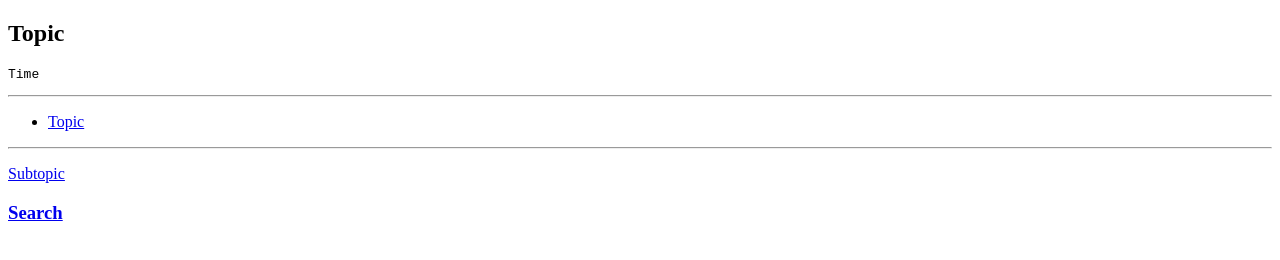
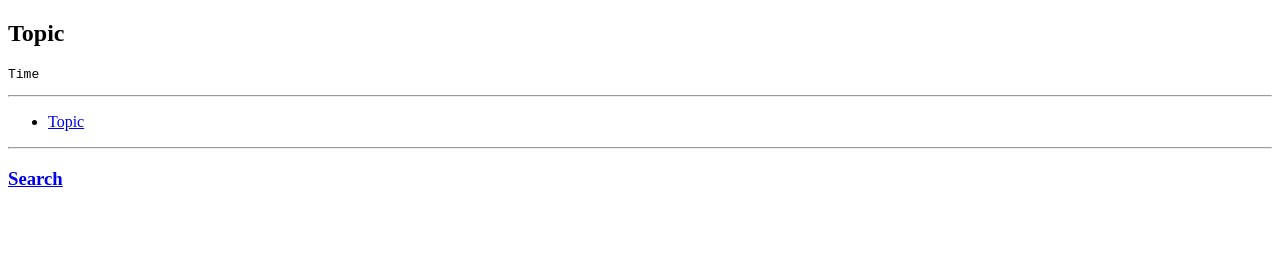
Before and after one commit to J-P-Choi/J-P-Choi.github.io, a plain HTML site: page topic/index.html in a window 1280 px wide. Drawn offline with Linux system fonts and the light colour scheme.

Commit message:
Update index.html

```diff
--- a/topic/index.html
+++ b/topic/index.html
@@ -18,10 +18,6 @@
 
 <hr>
 
-<p>
-<a href="./subtopic">Subtopic</a>
-</p>
-
 <h3>
 <a href="https://www.wikipedia.org/">Search
 </a>
```
